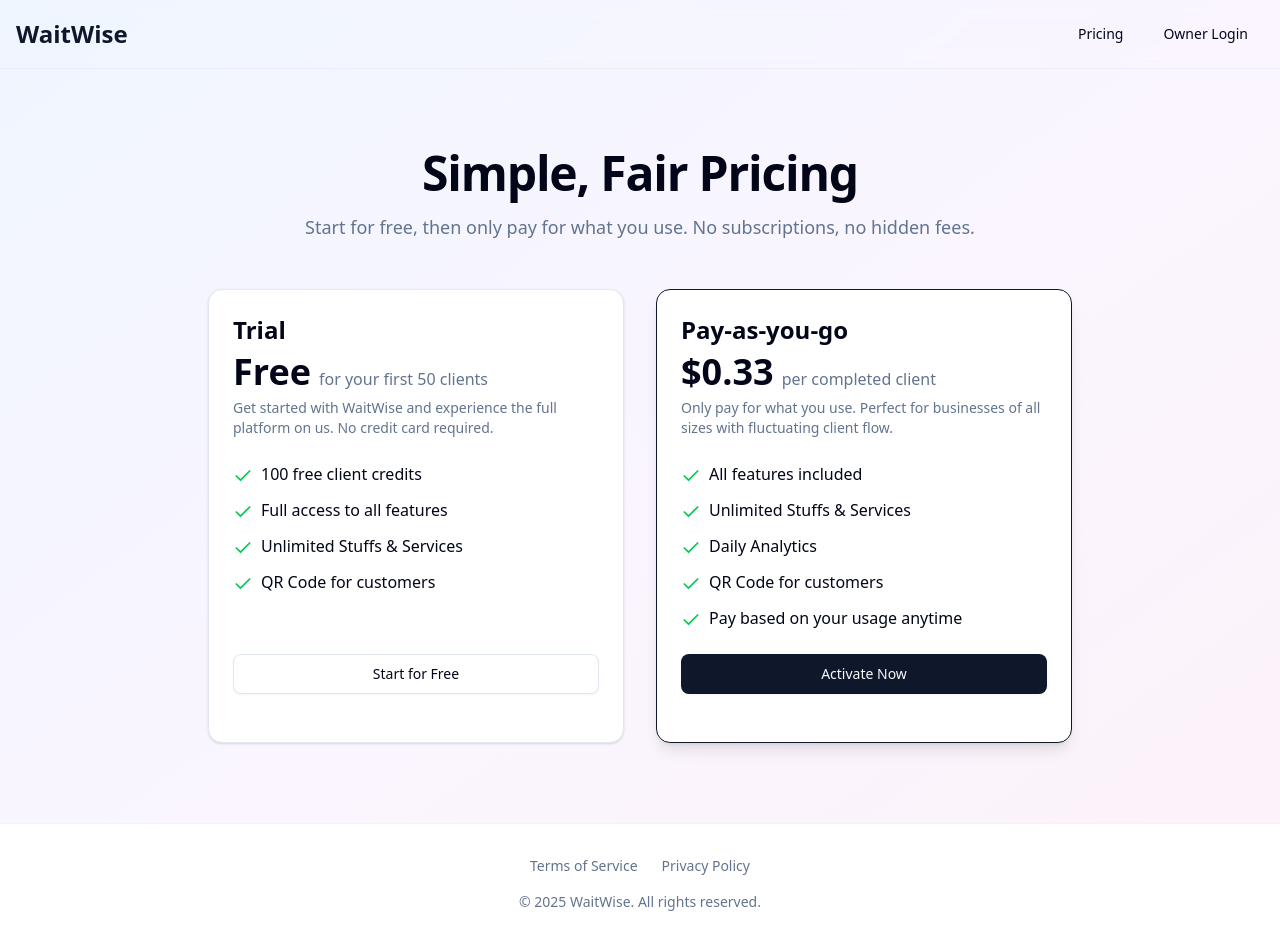
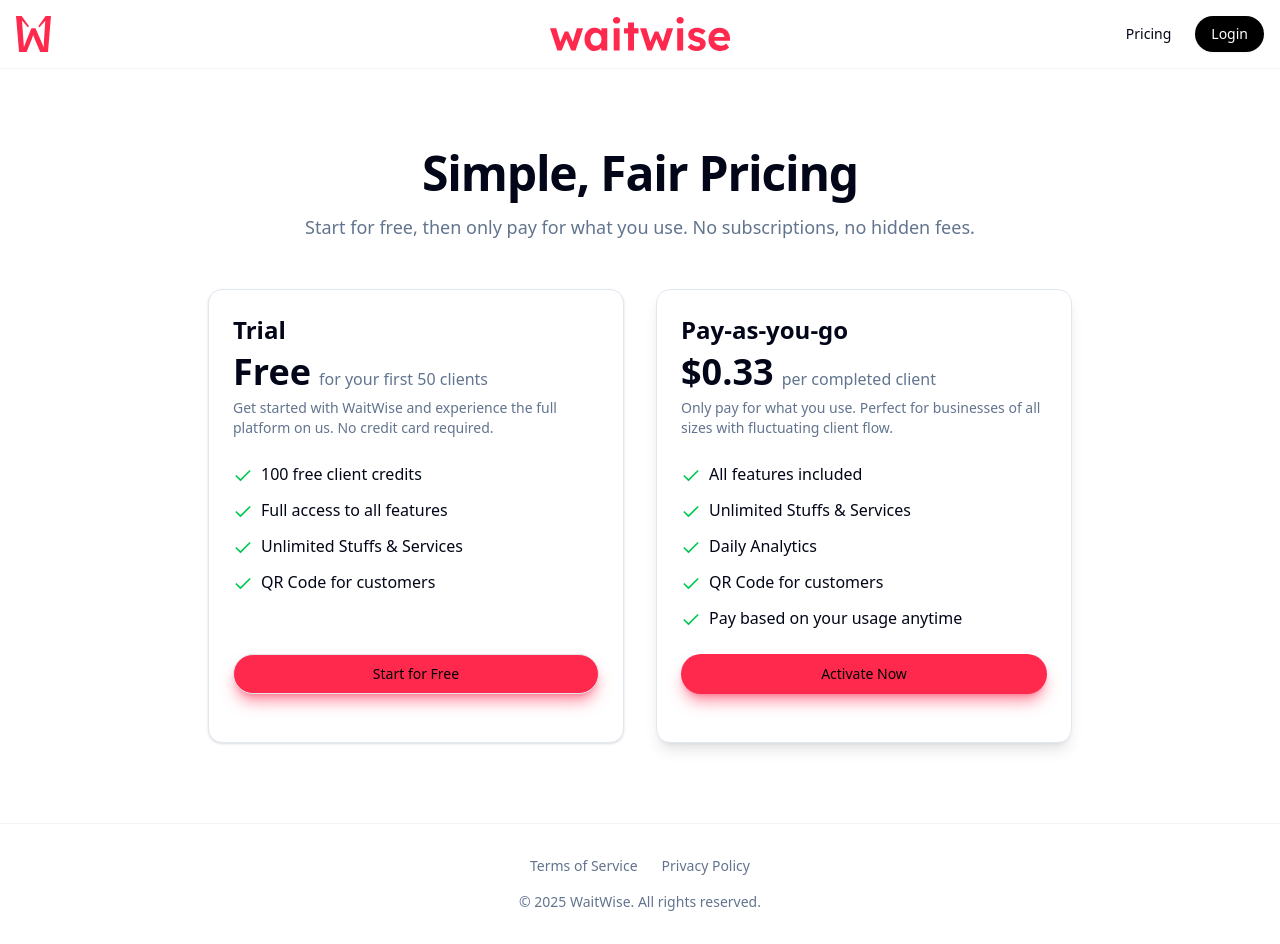
Before and after one commit to Nawroj/WaitWise, a Next.js app in the folder waitwise/: page /pricing in a window 1280 px wide. Built offline with nearby package versions, Linux system fonts and the light colour scheme.

Commit message:
Pricing Update

```diff
--- a/waitwise/src/app/pricing/page.tsx
+++ b/waitwise/src/app/pricing/page.tsx
@@ -73,47 +73,65 @@
   ];
 
   return (
-    <div className="flex flex-col items-center min-h-screen bg-gradient-to-br from-blue-50 via-purple-50 to-pink-50 text-foreground">
+    <div className="flex flex-col items-center min-h-screen text-foreground">
       {/* Header section with branding and navigation - Copied from HomePage */}
-      <header className="w-full p-4 flex justify-between items-center max-w-7xl mx-auto border-b border-border/50 bg-transparent backdrop-blur-sm z-10 sticky top-0">
-        <Link href="/"> {/* Added Link to homepage */}
-          <motion.h1
-            className="text-2xl font-bold text-primary cursor-pointer" // Added cursor-pointer
+      <header className="w-full relative p-4 flex items-center justify-between max-w-7xl mx-auto border-b border-border/50 bg-transparent backdrop-blur-sm z-10 sticky top-0">
+  {/* Left: Logo Icon with animation - Copied from HomePage */}
+  <motion.div
+    className="flex items-center z-10"
     initial={{ opacity: 0, x: -20 }}
     animate={{ opacity: 1, x: 0 }}
     transition={{ duration: 0.5 }}
   >
-            WaitWise
-          </motion.h1>
+    <Link href="/"> {/* Wrap with Link to go home on logo click */}
+      <img
+        src="/Logo.svg"
+        alt="Logo"
+        className="h-10 sm:h-9 xs:h-8 w-auto max-w-[40px] object-contain"
+      />
     </Link>
-        {/* Desktop navigation */}
-        <nav className="hidden md:flex items-center gap-2">
+  </motion.div>
+
+  {/* Center: Name Logo with full responsiveness - Copied from HomePage */}
+  <motion.div
+    className="absolute left-1/2 -translate-x-1/2 z-0 w-[30vw] sm:w-[25vw] xs:w-[40vw] max-w-[180px]"
+    initial={{ opacity: 0, y: -10 }}
+    animate={{ opacity: 1, y: 0 }}
+    transition={{ duration: 0.5 }}
+  >
+    <img
+      src="/logo-name.svg"
+      alt="WaitWise"
+      className="w-full h-auto object-contain"
+    />
+  </motion.div>
+
+  {/* Right: Navigation */}
+  <nav className="hidden md:flex items-center gap-2 z-10">
     <Link href="/pricing">
       <Button
         variant="ghost"
-              className="hover:text-primary transition-colors"
+        className="hover:text-primary transition-colors transition-transform duration-300 transform hover:scale-105 text-base sm:text-sm"
       >
         Pricing
       </Button>
     </Link>
     <Link href="/login">
-            <Button
-              variant="ghost"
-              className="hover:text-primary transition-colors"
-            >
-              Owner Login
+      <Button className="bg-black text-white rounded-[33px] transition-transform duration-300 transform hover:bg-neutral-800 hover:scale-105">
+        Login
       </Button>
     </Link>
   </nav>
+
   {/* Mobile navigation toggle */}
-        <div className="md:hidden">
+  <div className="md:hidden z-10">
     <MobileNav />
   </div>
 </header>
 
-      <main className="flex-grow w-full py-12 md:py-20"> {/* Added padding for consistency */}
+      <main className="flex-grow w-full py-12 md:py-20">
   <motion.div
-          className="container mx-auto max-w-4xl px-4" // Adjusted padding for main content
+    className="container mx-auto max-w-4xl px-4"
     initial="initial"
     animate="animate"
     variants={staggerContainer}
@@ -130,12 +148,20 @@
     </motion.header>
 
     {/* Pricing Cards Section */}
-          <motion.div className="grid grid-cols-1 md:grid-cols-2 gap-8" variants={staggerContainer}>
-            {/* Map through tiers to render each pricing card */}
+    <motion.div
+      className="grid grid-cols-1 md:grid-cols-2 gap-8"
+      variants={staggerContainer}
+    >
       {tiers.map((tier) => (
-              <motion.div key={tier.name} variants={fadeIn}> {/* Added motion.div for individual card animation */}
+        <motion.div key={tier.name} variants={fadeIn}>
           <Card
-                  className={`flex flex-col h-full ${tier.name === "Pay-as-you-go" ? "border-primary shadow-lg" : "border border-border shadow-sm"} bg-background hover:bg-gray-50 transition-colors duration-300`} // Added styling for cards
+            className={`flex flex-col h-full border bg-background transition-colors duration-300
+              ${
+                tier.name === "Pay-as-you-go"
+                  ? " shadow-lg hover:shadow-[0_8px_20px_rgb(255,40,77,0.5)]"
+                  : " shadow-sm hover:shadow-[0_8px_20px_rgb(255,40,77,0.4)]"
+              }
+              hover:bg-gray-50`}
           >
             <CardHeader>
               <CardTitle className="text-2xl">{tier.name}</CardTitle>
@@ -149,7 +175,6 @@
             </CardHeader>
             <CardContent className="flex-grow">
               <ul className="space-y-3">
-                      {/* Display features for each tier */}
                 {tier.features.map((feature) => (
                   <li key={feature} className="flex items-start">
                     <Check className="h-5 w-5 text-green-500 mr-2 flex-shrink-0 mt-1" />
@@ -158,10 +183,23 @@
                 ))}
               </ul>
             </CardContent>
+
             {/* Call to action button */}
             <div className="p-6 pt-0">
-                    <Link href={tier.href} className="w-full">
-                      <Button size="lg" className="w-full" variant={tier.variant}>
+              <Link href={tier.href} className="w-full block">
+                <Button
+                  size="lg"
+                  variant={tier.variant}
+                  className="w-full
+                             rounded-[33px]
+                             bg-[#ff284d]
+                             text-black
+                             hover:bg-[#e02245]
+                             transition-all duration-300
+                             transform hover:scale-105
+                             shadow-lg shadow-[#ff284d]/50
+                             hover:shadow-[0_10px_25px_rgb(255,40,77,0.7)]"
+                >
                   {tier.cta}
                 </Button>
               </Link>
@@ -172,6 +210,7 @@
     </motion.div>
   </motion.div>
 </main>
+
 
       {/* Footer section with legal links and copyright - Copied from HomePage */}
       <footer className="w-full p-8 border-t border-border/50 bg-background">
```
Also changed, not shown: waitwise/public/favicon.svg. Lines whose indentation alone changed are shown as unchanged.
